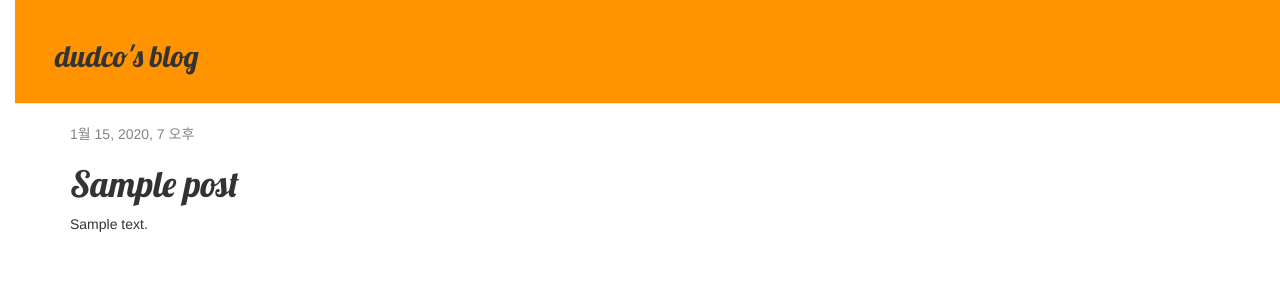
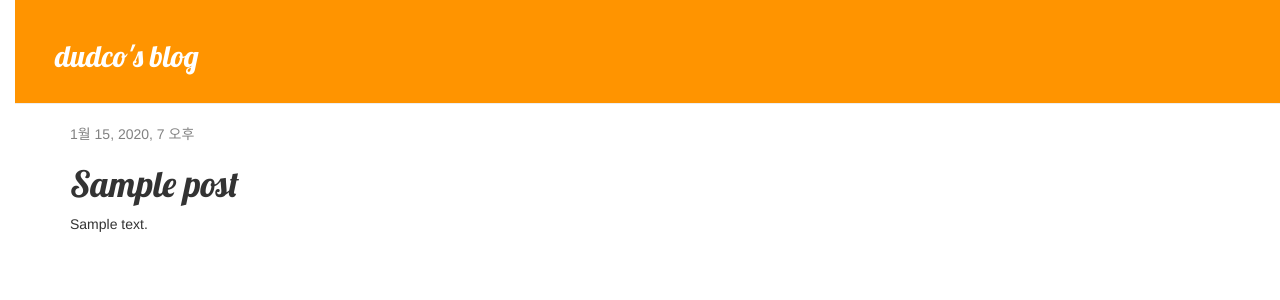
Before and after one commit to kimyeong-chae/my-first-django, a Django app: page /post/1/ in a window 1280 px wide. Shown: the top 300 px of the page. Run offline with Django 3.2, Linux system fonts and the light colour scheme; tables that the repository leaves empty hold one stand-in row (values such as "Sample post"); some libraries are stand-ins or nearby versions.

Commit message:
.gitingnore 내용 수정

```diff
--- a/blog/static/css/blog.css
+++ b/blog/static/css/blog.css
@@ -17,6 +17,10 @@ body {
     color: #ffffff;
     font-size: 36pt;
     text-decoration: none;
+}
+
+.white {
+	color:#ffffff
 }
 
 .content {
--- a/blog/templates/blog/base.html
+++ b/blog/templates/blog/base.html
@@ -12,7 +12,7 @@
 			{% if user.is_authenticated %}
 			<a href="{% url 'post_new' %}" class="top-menu"><span class="glyphicon glyphicon-plus"></span></a>
 			{% endif %}
-			<h2>dudco's blog</h>
+			<h2><a href="{% url 'post_list' %}" class="white">dudco's blog</a></h>
 		</div>
 
 		<div class="content container">
--- a/blog/views.py
+++ b/blog/views.py
@@ -5,6 +5,7 @@ from django.shortcuts import *
 from django.utils import timezone
 from .models import Post
 from .forms import PostForm
+import logging
 
 def post_list(request):
 	posts = Post.objects.filter(published_date__lte=timezone.now()).order_by('published_date')
@@ -22,21 +23,26 @@ def post_new(request):
 			post.author = request.user
 			post.published_date = timezone.now()
 			post.save()
-			return redirect('post_detail', pk=post.pk)
+			return redirect('post_list')
 	else:
 		form = PostForm()
 	return render(request, 'blog/post_edit.html', {'form':form})
 
 def post_edit(request, pk):
+	logger = logging.getLogger()
+	logger.info('post_edit')
 	post = get_object_or_404(Post, pk=pk)
 	if request.method == "POST":
+		logger.info('포스트다')
 		form = PostForm(instance=post)
 		if form.is_valid():
 			post = form.save(commit=False)
 			post.author = request.user
 			post.published_date = timezone.now()
 			post.save()
+			logger.info('여기다여기')
 			return redirect('post_detail', pk=post.pk)
 	else:
+		logger.info('포스트가 아니다')
 		form = PostForm(instance=post)
 	return render(request, 'blog/post_edit.html', {'form':form})
```
Also changed, not shown: 3 other files.
